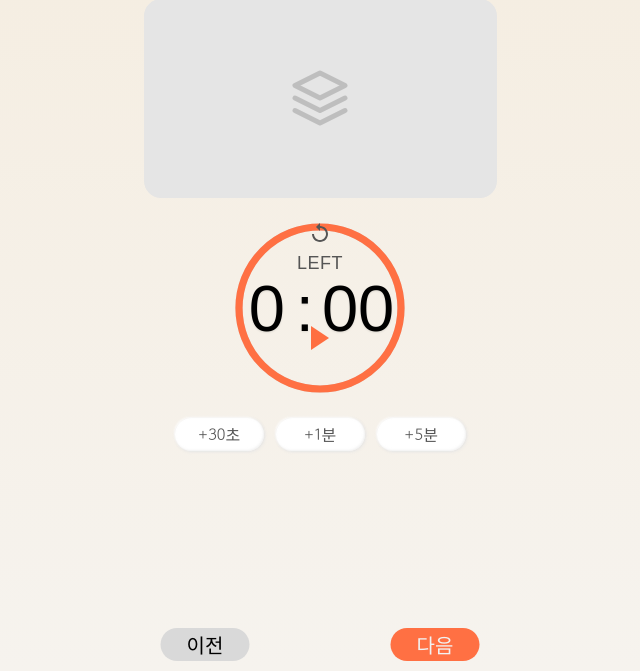
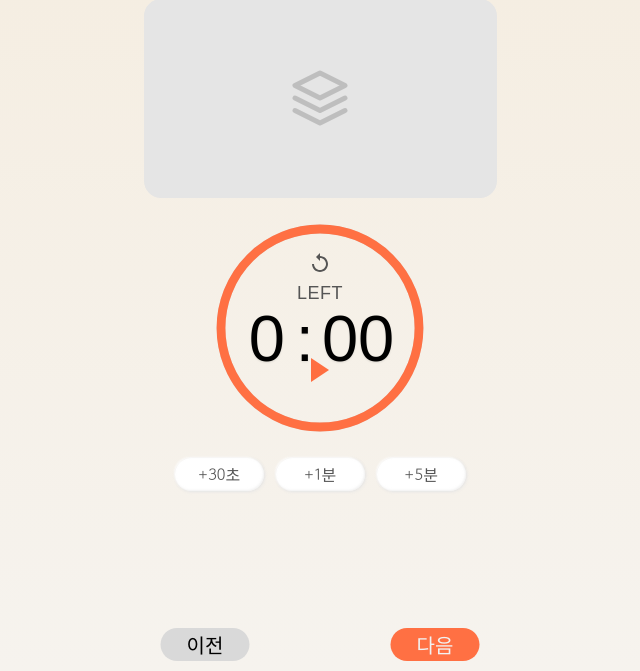
Before and after one commit to chrry03/Recipick, a Django app: template templates/recipes/cooking_mode.html in a window 1280 px wide. Shown: the part 129-800 px from the top of the page, without its empty margins (320-960 px from the left). Run offline with Django 5.2, Linux system fonts and the light colour scheme; the template is opened without the code that fills it, so the values that code supplies are empty; some web fonts are replaced.

Commit message:
[fix]레시피 타이머, 찜 수정

```diff
--- a/static/css/recipes.css
+++ b/static/css/recipes.css
@@ -198,11 +198,11 @@
 /* ==========================================================================
    3. 타이머 스타일 (크기 축소 수정 버전)
    ========================================================================== */
-/* [수정] 크기를 250px -> 180px로 축소 */
+/* [수정] 주황색 원형 타이머 크기 (220px) */
 .base-timer {
     position: relative;
-    width: 180px;
-    height: 180px;
+    width: 220px;
+    height: 220px;
     margin: 0 auto;
     display: block;
     visibility: visible;
@@ -222,7 +222,7 @@
     top: 50%;
     left: 50%;
     transform: translate(-50%, -50%);
-    margin-top: -75px;
+    margin-top: -65px;
     z-index: 1;
     width: 32px;
     height: 32px;
@@ -249,8 +249,8 @@
     height: 24px;
     display: block;
 }
-.base-timer__left-label { font-size: 18px; font-weight: 500; color: rgba(85, 85, 85, 1); text-transform: uppercase; margin-bottom: 0; letter-spacing: 0.5px; font-family: 'MemomentKkukkukk', sans-serif; position: absolute; top: 50%; left: 50%; transform: translate(-50%, -50%); margin-top: -45px; z-index: 1; }
-.base-timer__time { font-size: 65px; font-weight: normal; color: #000000; line-height: 1; margin: 0; font-family: 'MemomentKkukkukk', sans-serif; text-shadow: 0 1px 2px rgba(0, 0, 0, 0.1); user-select: none; display: flex; align-items: center; justify-content: center; gap: 4px; position: absolute; top: 50%; left: 50%; transform: translate(-50%, -50%); z-index: 1; }
+.base-timer__left-label { font-size: 18px; font-weight: 500; color: rgba(85, 85, 85, 1); text-transform: uppercase; margin-bottom: 0; letter-spacing: 0.5px; font-family: 'MemomentKkukkukk', sans-serif; position: absolute; top: 50%; left: 50%; transform: translate(-50%, -50%); margin-top: -35px; z-index: 1; }
+.base-timer__time { font-size: 65px; font-weight: normal; color: #000000; line-height: 1; margin: 0; font-family: 'MemomentKkukkukk', sans-serif; text-shadow: 0 1px 2px rgba(0, 0, 0, 0.1); user-select: none; display: flex; align-items: center; justify-content: center; gap: 4px; position: absolute; top: 50%; left: 50%; transform: translate(-50%, -50%); margin-top: 10px; z-index: 1; }
 .timer-time-part { display: inline-block; min-width: 50px; text-align: center; transition: background-color 0.2s ease; border-radius: 4px; padding: 0 4px; }
 .timer-time-part:hover { background-color: rgba(255, 110, 64, 0.1); }
 .timer-time-separator { display: inline-block; user-select: none; font-family: 'MemomentKkukkukk', sans-serif; }
@@ -283,7 +283,7 @@
     top: 50%;
     left: 50%;
     transform: translate(-50%, -50%);
-    margin-top: 30px; /* 40px -> 30px (위치 조정) */
+    margin-top: 42px;
     width: 0;
     height: 0;
     border-left: 18px solid #ff6e40; /* 24px -> 18px */
@@ -307,7 +307,7 @@
     background-color: transparent;
     position: absolute;
     transform: translate(-50%, -50%);
-    margin-top: 30px;
+    margin-top: 42px;
 }
 .base-timer__play-button.paused::before, .base-timer__play-button.paused::after {
     content: '';
```
Also changed, not shown: static/js/recipes_list.js (+14 -1 lines).
